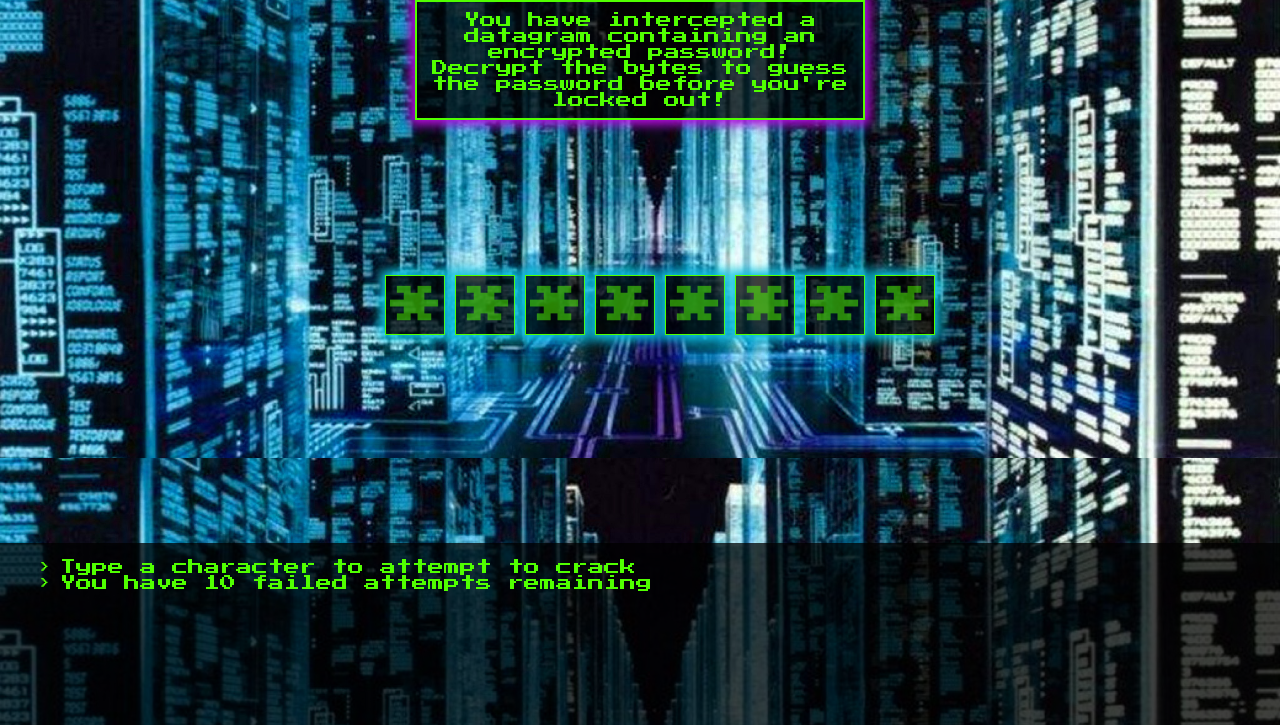
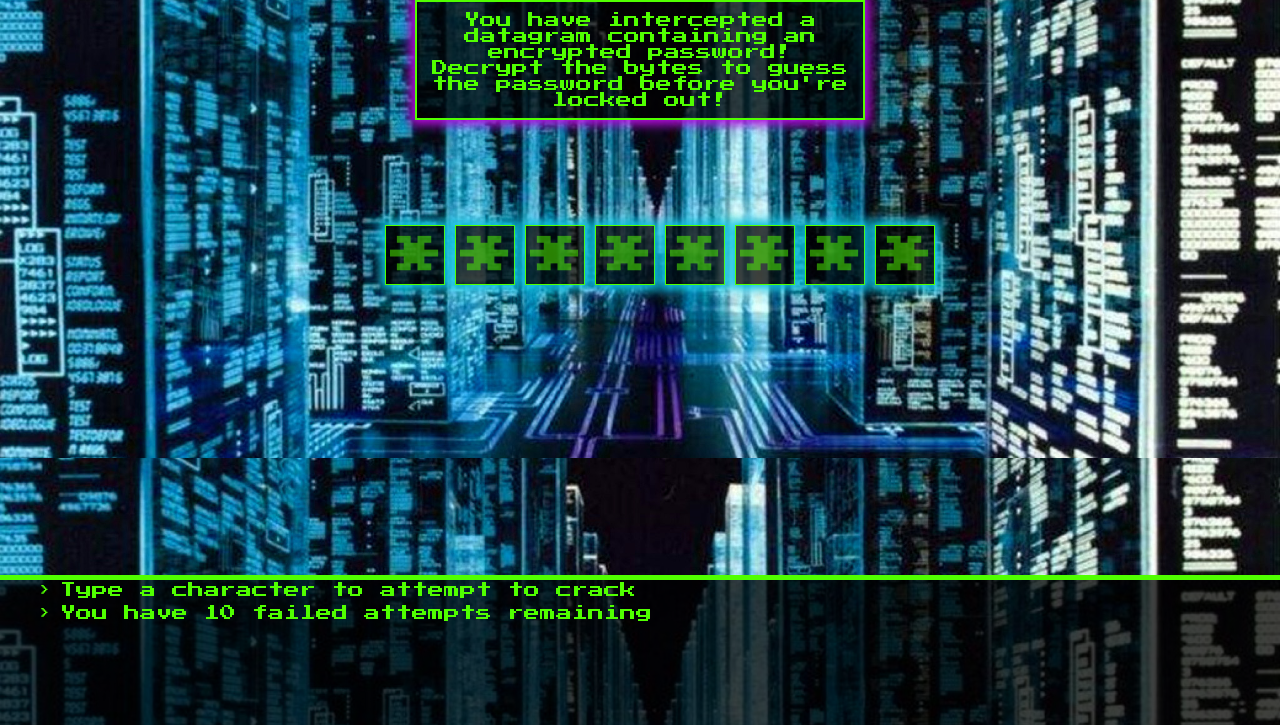
Before and after one commit to cooperbrislain/Word-Guess-Game, a plain HTML site: page index.html in a window 1280 px wide. Shown: the part 75-800 px from the top of the page. Drawn offline with Linux system fonts and the light colour scheme.

Commit message:
added wins, cleaned up terminal, pretty much done.

```diff
--- a/assets/css/style.css
+++ b/assets/css/style.css
@@ -17,6 +17,8 @@ body {
 
 footer {
     position: fixed;
+    margin: 0px;
+    padding: 0px;
     bottom: 0px;
     width: 100%;
     background-color: rgba(0,0,0,0.75);
@@ -63,7 +65,7 @@ a:hover {
 .letters {
     text-align: center;
     width: 100%;
-    margin-top: 150px;
+    margin-top: 100px;
 }
 
 .letters li {
@@ -91,8 +93,14 @@ a:hover {
 
 .terminal {
     list-style-type: none;
+    margin: 0px;
     height: 150px;
     overflow: scroll;
+    border-top: 5px solid rgb(81, 255, 0);
+}
+
+.terminal li {
+    line-height: 20px;
 }
 
 .terminal li:before {
--- a/assets/js/script.js
+++ b/assets/js/script.js
@@ -16,11 +16,11 @@ var wordsArray = [
     'mockingbird',
     'valis',
     'pravda',
-    'torchwood',
     'oligarchy',
     'cambridge',
     'blackwater',
-    'nakamoto'
+    'nakamoto',
+    'paperclip'
 ];
 
 var triedLetters = [];
@@ -94,6 +94,10 @@ var WordGame = {
         // begin
         this.theWord = wordsArray[Math.floor(Math.random() * wordsArray.length)];
         Terminal.log('Type a character to attempt to crack');
+        if (this.wins) {
+            Terminal.log(`The Gibson has been breached ${this.wins} times today`);
+        }
+
         Terminal.log(`You have ${this.tries} failed attempts remaining`);
 
         for (var i=0; i<this.theWord.length; i++) {
```
